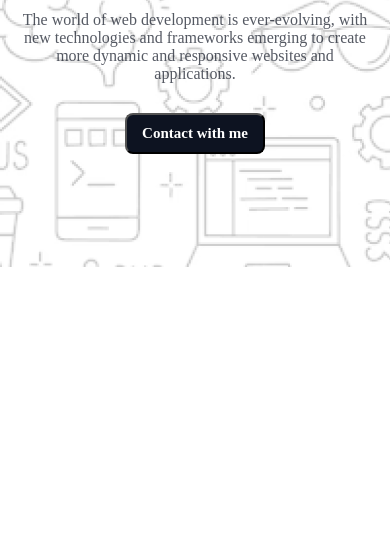
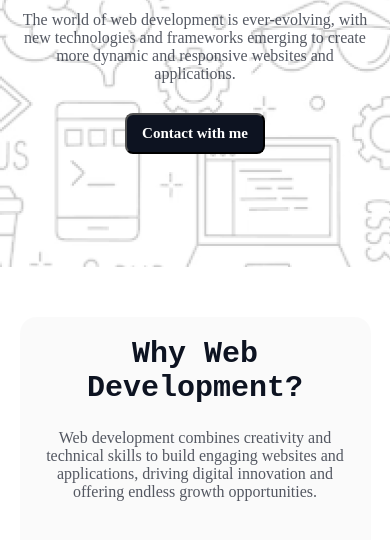
Before and after one commit to nahidn228/nahids-portfolio, a plain HTML site: page index.html in a window 390 px wide. Shown: the part 416-956 px from the top of the page. Before the commit the page ends 844 px from the top, so only its background shows below. Drawn offline with Linux system fonts and the light colour scheme; a web font is replaced by a local one.

Commit message:
Why Web Development done

```diff
--- a/index.html
+++ b/index.html
@@ -39,10 +39,10 @@
     </div>
     <!-- Hero section End -->
     <!-- Card  section start from here -->
-    <section class="card-section hidden">
+    <section class="card-section">
       <!-- Web Development section start from here -->
       <div class="development-section">
-        <h3 class="development-title">Why Web Development??</h3>
+        <h3 class="development-title">Why Web Development?</h3>
         <p class="development-content">
           Web development combines creativity and technical skills to build
           engaging websites and applications, driving digital innovation and
@@ -51,7 +51,7 @@
       </div>
       <!-- Web Development section End -->
       <!-- Coding section start from here -->
-      <div class="coding-section">
+      <div class="coding-section hidden">
         <div class="coding-section-text">
           <h3 class="coding-section-title">
             I will Do Coding and Change The <br />
@@ -69,7 +69,7 @@
       </div>
       <!-- Coding section End -->
       <!-- Modern Web System section start from here -->
-      <div class="coding-section">
+      <div class="coding-section hidden">
         <div class="coding-section-img">
           <img src="images/Group 3.png" alt="" />
         </div>
@@ -86,7 +86,7 @@
       </div>
       <!-- Modern Web System section End -->
       <!-- Coding change the world section start from here -->
-      <div class="coding-section">
+      <div class="coding-section hidden">
         <div class="coding-section-text">
           <h3 class="coding-section-title">
             I will Do Coding and Change The <br />
--- a/style/style.css
+++ b/style/style.css
@@ -441,7 +441,8 @@ footer {
   .hero-body {
     width: 90%;
   }
-  .hero-title {
+  .hero-title,
+  .development-title {
     font-size: 30px;
     font-weight: 800;
     margin-bottom: 24px;
@@ -451,7 +452,19 @@ footer {
     height: 200px;
     width: 200px;
   }
-  .hero-btn{
+  .hero-btn {
     padding: 10px 15px;
   }
+
+  .card-section,
+  .development-section {
+    width: 90%;
+    margin: 0 auto;
+  }
+  .development-content {
+    font-size: 16px;
+    font-weight: 400;
+    opacity: 0.7;
+    margin-bottom: 40px;
+  }
 }
```
